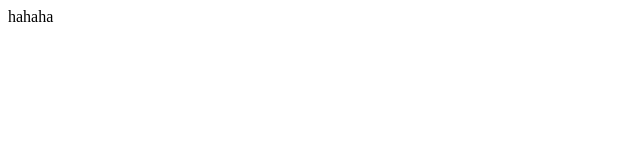
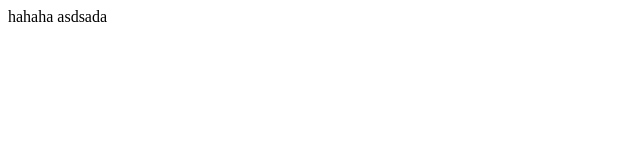
Before and after one commit to 13813972564/demo, a website: page index.html in a window 1280 px wide. Shown: the full height of the page, 0-640 px from the left. Drawn offline with Linux system fonts and the light colour scheme.

Commit message:
提交第三次

```diff
--- a/index.html
+++ b/index.html
@@ -9,6 +9,7 @@
 <body>
     <div>
         hahaha
+        asdsada
     </div>
 </body>
 </html>
```
